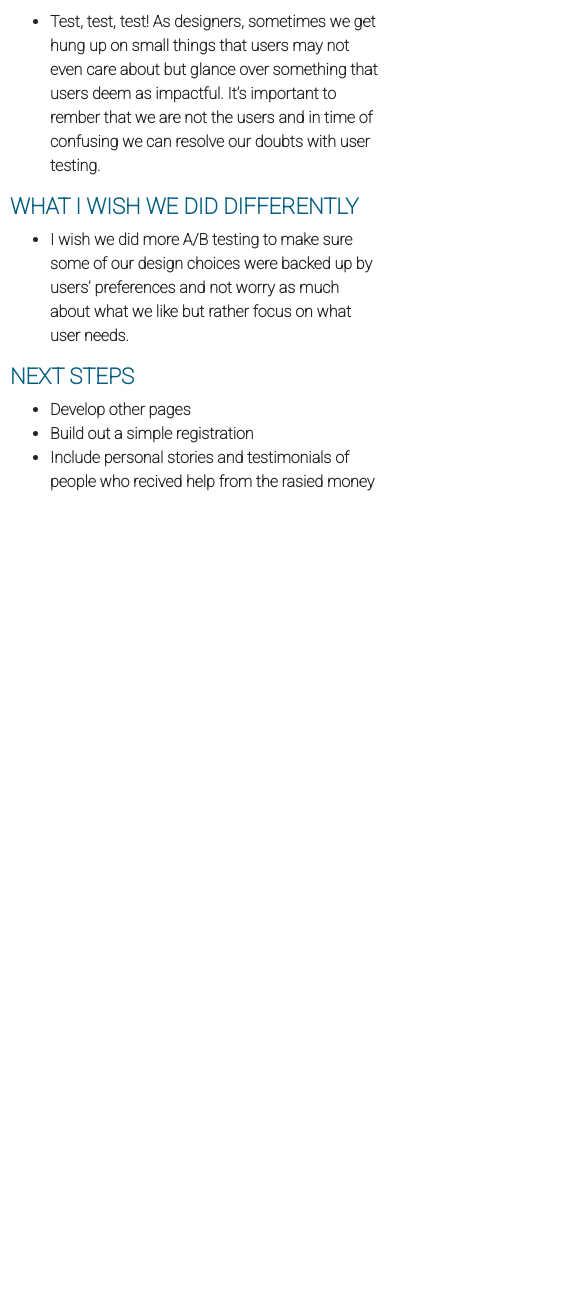
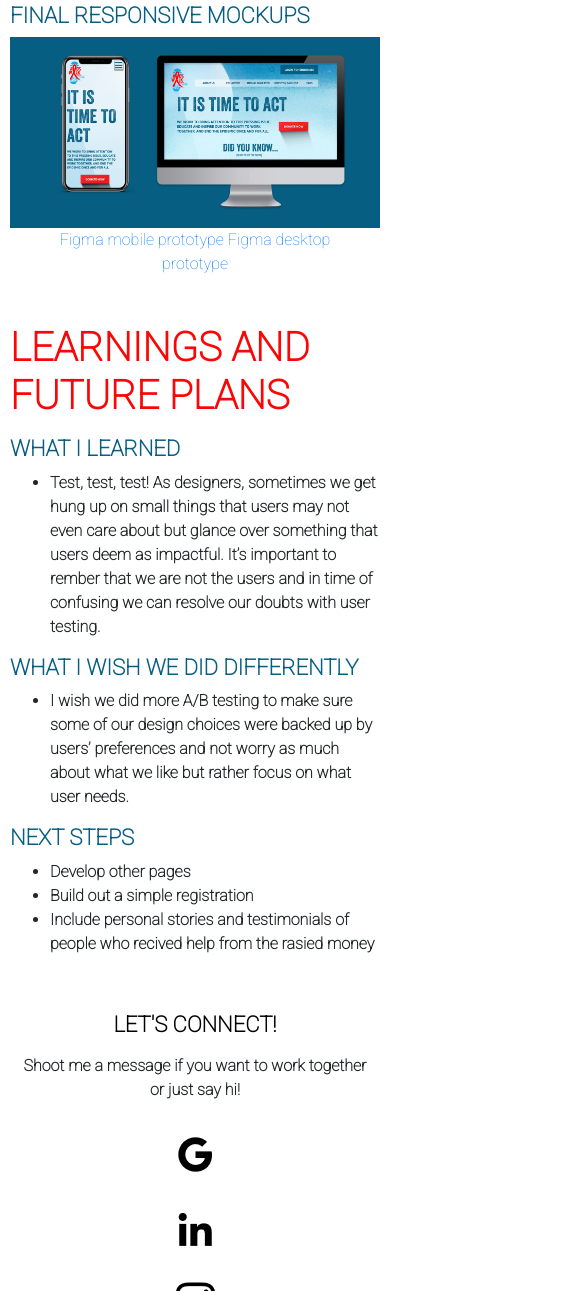
Before and after one commit to AlinaBasiuk/UX_UI_HW_20, a plain HTML site: page index.html in a window 390 px wide. Shown: the part 10709-12000 px from the top of the page, 585 px wide, since content can reach past the window. Before the commit the page ends 11219 px from the top, so only its background shows below. Drawn offline with nearby package versions, Linux system fonts and the light colour scheme.

Commit message:
updates
changed images

```diff
--- a/css/index.css
+++ b/css/index.css
@@ -103,3 +103,18 @@ col {
 .card {
     box-shadow: 0 10px 20px rgba(0,0,0,0.19),0 6px 6px rgba(0,0,0,0.23);
 }
+
+.footer-container{
+    margin-top: 40px;
+  }
+
+  .footer-container, .footer-content h2 {
+    text-align: center;
+    padding: 8px;
+  }
+
+  .footer-content p {
+    text-align: center;
+    display: block;
+
+  }
--- a/index.html
+++ b/index.html
@@ -182,12 +182,11 @@
             <li>Move up mission statement </li>
           </ul>
           </div>
-
-          <div class="sitemap mt-6">
-            <h2>SITEMAP</h2>
-            <p>Due to poject’s time contraints we performed a card sorting exercises with my team members to come up with a new global navigation.</p>
-            <img src="../UX_UI_HW_20/images/sitemap.png" class="img-fluid mt-3">
-          </div>
+        </div>
+        <div class="sitemap mt-6">
+          <h2>SITEMAP</h2>
+          <p>Due to poject’s time contraints we performed a card sorting exercises with my team members to come up with a new global navigation.</p>
+          <img src="../UX_UI_HW_20/images/sitemap.png" class="img-fluid mt-3">
         </div>
 
         <div class="prototyping mt-5">
@@ -243,13 +242,13 @@
             <div class="row text-center mt-3">
               <div class="col-xs-2">
                 <figure>
-                  <img style= "width: 70%; height: 70%" src="../UX_UI_HW_20/images/beforeinfo-card.png" alt="before" class="w-60">
+                  <img  src="../UX_UI_HW_20/images/beforeinfo-card.png" alt="before" class="w-40">
                   <figcaption><b>Before: Static infographics</b></figcaption>
                 </figure>
               </div>
               <div class="col-xs-2">
                 <figure>
-                  <img style= "width: 70%; height: 70%" src="../UX_UI_HW_20/images/afterinfo-card.png" alt="after" class="w-60">
+                  <img  src="../UX_UI_HW_20/images/afterinfo-card.png" alt="after" class="w-40">
                   <figcaption><b>After: Cards with intercative animation </b></figcaption>
                 </figure>
               </div>
@@ -258,16 +257,14 @@
         <div class="responsive-mockups">
           <h2 class="mt-5">FINAL RESPONSIVE MOCKUPS</h2>
         </div>
-        <div class="jumbotron-fluid">
           <div class="final-mockups">
-          <div class="jumbotron" style="background-image: url(../UX_UI_HW_20/images/final-mockups.png); background-size: 100%;">
-            <div class="container for-about">
-            <a href="#" class="link-light">Figma mobile prototype</a>
-            <a href="#" class="link-light">Figma desktop prototype</a>
+          <img src="../UX_UI_HW_20/images/final-mockups.png" class="img-fluid">
+            <div class="container for-about" style="text-align: center;">
+            <a href="https://www.figma.com/proto/mXanSJhKBUpIw1S99ds2Gs/User-Persona-InsightScenario-Story?node-id=454%3A613&scaling=scale-down&page-id=33%3A18" class="link-dark">Figma mobile prototype</a>
+            <a href="https://www.figma.com/proto/mXanSJhKBUpIw1S99ds2Gs/User-Persona-InsightScenario-Story?node-id=358%3A1844&scaling=scale-down-width&page-id=33%3A18" class="link-dark">Figma desktop prototype</a>
             </div>
           </div>
-          </div>
-        </div>
+
 
 
         <div clss="learnings">
@@ -288,6 +285,22 @@
           </ul>
         </div>
 
+        <footer>
+          <div class="footer-container">
+          <div class="footer-content">
+              <h2 style="color: black;"><b>Let's Connect!</b></h2>
+              <p>Shoot me a message if you want to work together or just say hi!</p> </div>
+          <div class="social-links">
+              <div class="gmail">
+                  <img src="../UX_UI_HW_20/images/gmail_default.png"></div>
+              <div class="linkedin">
+                  <img src="../UX_UI_HW_20/images/linkedin_default.png"></div>
+              <div class="IG">
+                  <img src="../UX_UI_HW_20/images/IG_default.png"></div>
+          </div>
+      </div>
+      </footer>
+
 </body>
 <script src="https://cdn.jsdelivr.net/npm/@popperjs/core@2.9.2/dist/umd/popper.min.js" integrity="sha384-IQsoLXl5PILFhosVNubq5LC7Qb9DXgDA9i+tQ8Zj3iwWAwPtgFTxbJ8NT4GN1R8p" crossorigin="anonymous"></script>
 <script src="https://cdn.jsdelivr.net/npm/bootstrap@5.0.1/dist/js/bootstrap.min.js" integrity="sha384-Atwg2Pkwv9vp0ygtn1JAojH0nYbwNJLPhwyoVbhoPwBhjQPR5VtM2+xf0Uwh9KtT" crossorigin="anonymous"></script>
```
Also changed, not shown: images/IG_default.png (added), images/gmail_default.png (added), images/linkedin_default.png (added).
